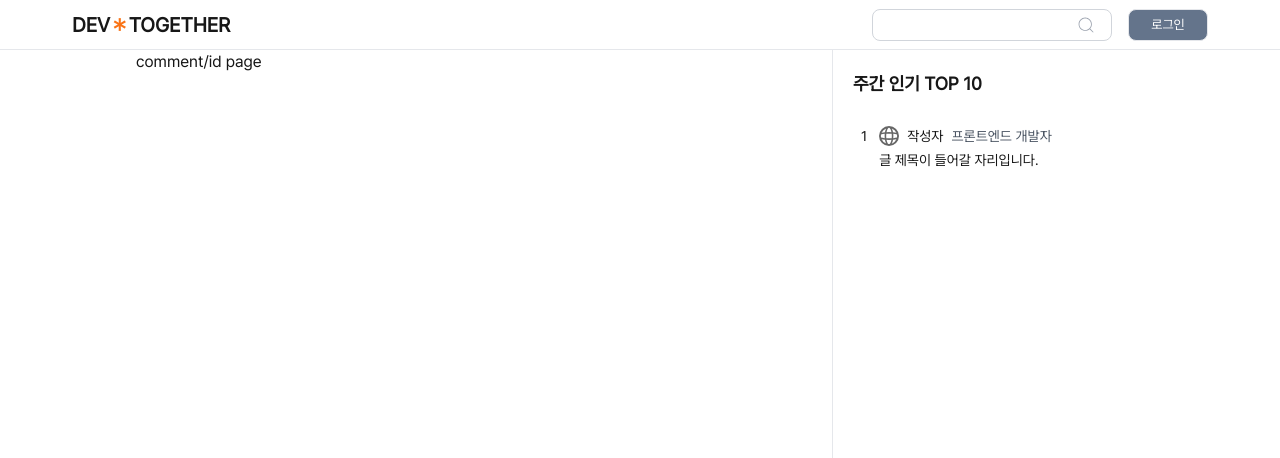
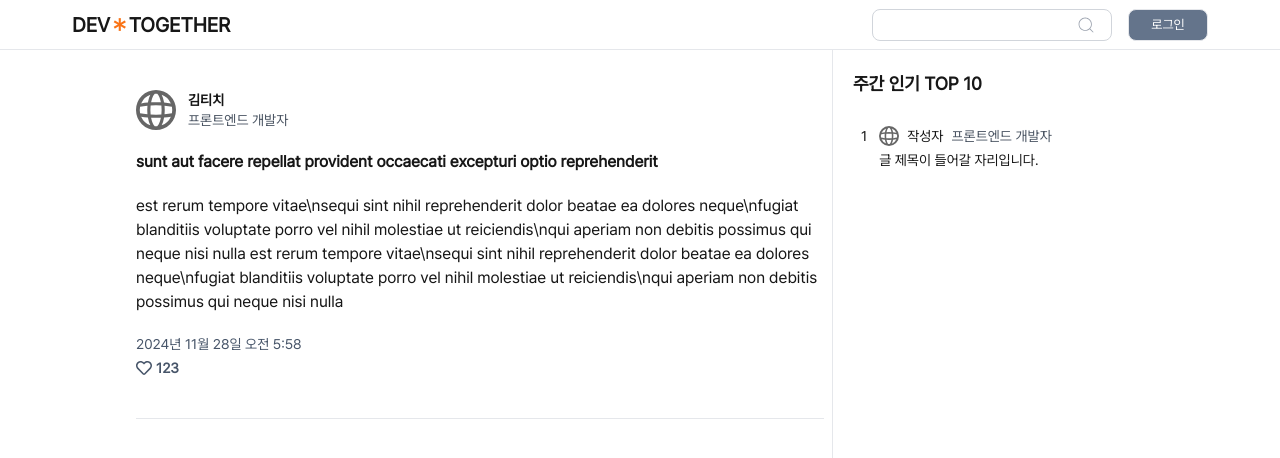
Before and after one commit to sujinlee0202/next-community, a Next.js app: page /comment/1 in a window 1280 px wide. Shown: the top 458 px of the page. Built offline with nearby package versions, Linux system fonts and the light colour scheme.

Commit message:
feat: comment page 게시글 UI 추가

```diff
--- a/src/app/(content)/comment/[id]/page.tsx
+++ b/src/app/(content)/comment/[id]/page.tsx
@@ -1,4 +1,58 @@
+"use client";
+
+import Image from "next/image";
+import { useState } from "react";
+import { FaHeart, FaRegHeart } from "react-icons/fa";
+import { twMerge } from "tailwind-merge";
+
 const page = () => {
-  return <div>comment/id page</div>;
+  const [isLike, setIsLike] = useState(false);
+
+  const handleIsLike = () => {
+    setIsLike((prev) => !prev);
+  };
+  return (
+    <article className="border-b py-10">
+      <div className="flex items-center gap-3">
+        <Image src="/globe.svg" alt="profile image" width={40} height={40} />
+        <div className="text-sm">
+          <div className="font-bold">김티치</div>
+          <div className="text-gray-600">프론트엔드 개발자</div>
+        </div>
+      </div>
+
+      <p className="py-5 font-bold">
+        sunt aut facere repellat provident occaecati excepturi optio
+        reprehenderit
+      </p>
+
+      <pre className="relative mb-5 whitespace-pre-wrap font-pretendard">
+        est rerum tempore vitae\nsequi sint nihil reprehenderit dolor beatae ea
+        dolores neque\nfugiat blanditiis voluptate porro vel nihil molestiae ut
+        reiciendis\nqui aperiam non debitis possimus qui neque nisi nulla est
+        rerum tempore vitae\nsequi sint nihil reprehenderit dolor beatae ea
+        dolores neque\nfugiat blanditiis voluptate porro vel nihil molestiae ut
+        reiciendis\nqui aperiam non debitis possimus qui neque nisi nulla
+      </pre>
+
+      <div className="flex flex-col gap-1 text-sm text-slate-600">
+        <div>2024년 11월 28일 오전 5:58</div>
+        <button
+          className={twMerge(
+            "flex items-center gap-1 font-bold",
+            isLike && "text-red-500",
+          )}
+          onClick={handleIsLike}
+        >
+          {isLike ? (
+            <FaHeart className="text-base" />
+          ) : (
+            <FaRegHeart className="text-base" />
+          )}
+          <span>123</span>
+        </button>
+      </div>
+    </article>
+  );
 };
 export default page;
```
